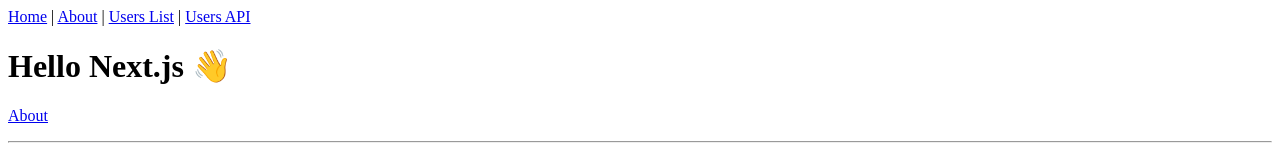
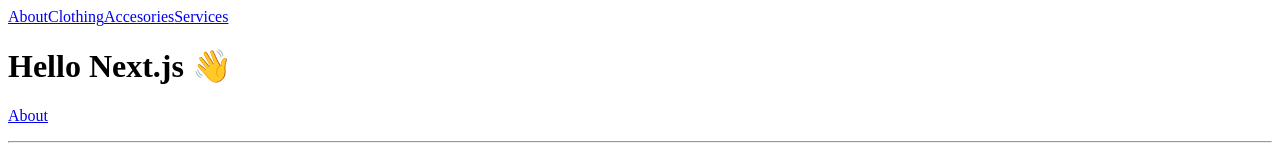
Before and after one commit to Marquez-22/proyecto-2.0, a Next.js app: page / in a window 1280 px wide. Shown: the top 151 px of the page. Built offline with nearby package versions, Linux system fonts and the light colour scheme.

Commit message:
link-menu

```diff
--- a/src/components/Layout.tsx
+++ b/src/components/Layout.tsx
@@ -16,9 +16,10 @@
     </Head>
     <header>
       <nav>
-        <Link href="/">Home</Link> | <Link href="/about">About</Link> |{' '}
-        <Link href="/users">Users List</Link> |{' '}
-        <a href="/api/users">Users API</a>
+        <Link href="/about">About</Link>
+        <Link href="/clothing">Clothing</Link>
+        <Link href="/accesories">Accesories</Link>
+        <Link href="/services">Services </Link>
       </nav>
     </header>
     {children}
```
